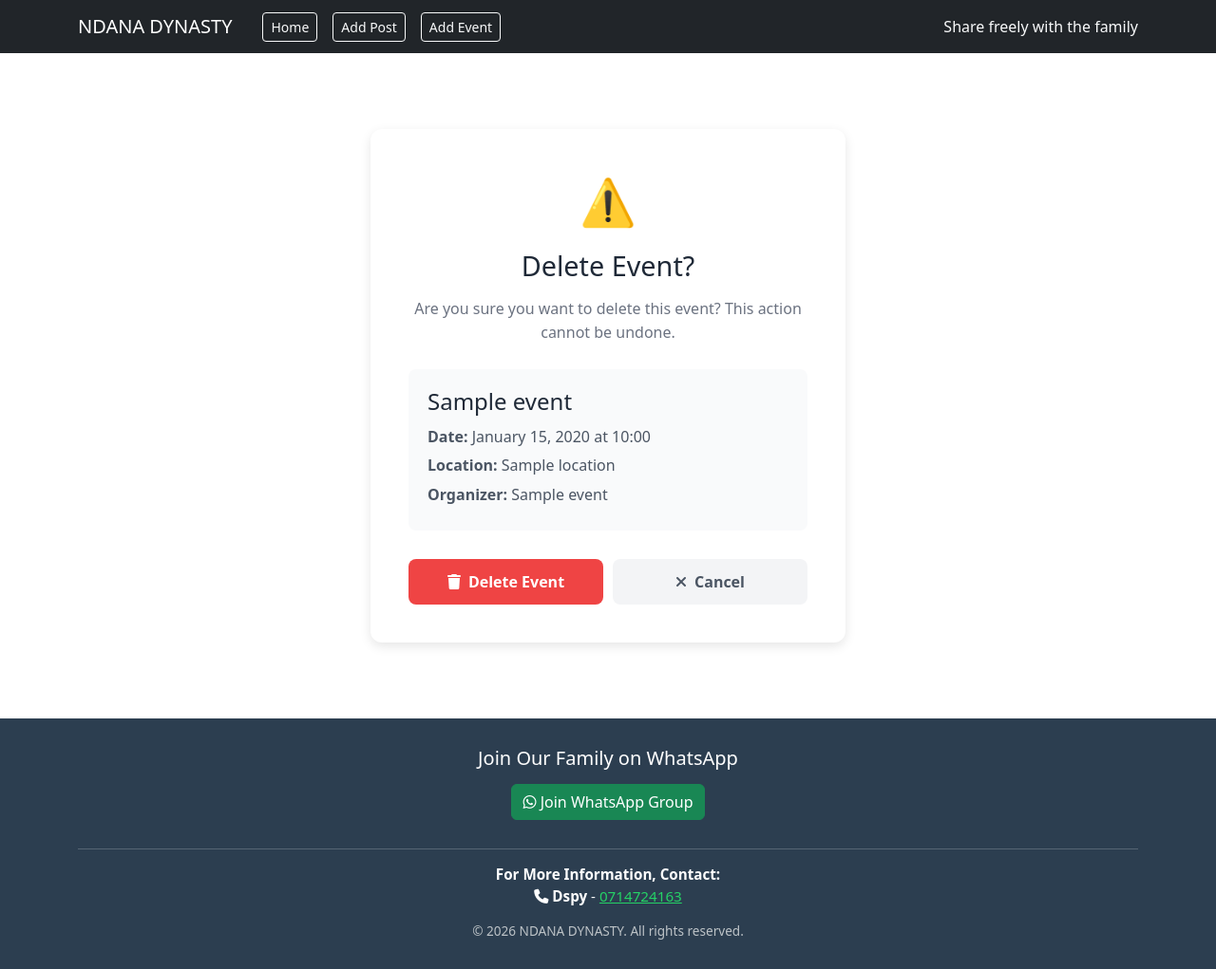
After one commit to Danny1606/ndanadynasty, a Django app: template news/templates/news/confirm_delete_event.html in a window 1280 px wide. The commit adds this page. Shown: the whole page at 95% size. Run offline with Django 5.2, Linux system fonts and the light colour scheme; the template is opened without the code that fills it: most values are stand-ins (such as "Sample title", 1, 10 or a date in 2020).

Commit message:
Show edit/delete buttons for all posts, comments, and events; add delete event functionality and about button

```diff
--- /dev/null
+++ b/news/templates/news/confirm_delete_event.html
@@ -0,0 +1,134 @@
+{% extends 'base.html' %}
+{% block content %}
+<style>
+    .delete-container {
+        max-width: 500px;
+        margin: 80px auto;
+        padding: 40px;
+        background: white;
+        border-radius: 12px;
+        box-shadow: 0 4px 12px rgba(0, 0, 0, 0.1);
+        text-align: center;
+    }
+
+    .delete-container h2 {
+        color: #1f2937;
+        margin-bottom: 15px;
+        font-size: 1.8rem;
+    }
+
+    .delete-container p {
+        color: #6b7280;
+        margin-bottom: 25px;
+        line-height: 1.6;
+    }
+
+    .event-details {
+        background: #f9fafb;
+        padding: 20px;
+        border-radius: 8px;
+        margin-bottom: 30px;
+        text-align: left;
+    }
+
+    .event-details h4 {
+        color: #1f2937;
+        margin-bottom: 10px;
+    }
+
+    .event-details p {
+        color: #4b5563;
+        margin: 5px 0;
+    }
+
+    .btn-group {
+        display: flex;
+        gap: 10px;
+    }
+
+    .btn-delete, .btn-cancel {
+        flex: 1;
+        padding: 12px;
+        border: none;
+        border-radius: 8px;
+        font-size: 1rem;
+        font-weight: 600;
+        cursor: pointer;
+        transition: all 0.3s;
+        text-decoration: none;
+        display: flex;
+        align-items: center;
+        justify-content: center;
+        gap: 8px;
+    }
+
+    .btn-delete {
+        background: #ef4444;
+        color: white;
+    }
+
+    .btn-delete:hover {
+        background: #dc2626;
+        transform: translateY(-2px);
+        box-shadow: 0 4px 12px rgba(239, 68, 68, 0.4);
+    }
+
+    .btn-cancel {
+        background: #f3f4f6;
+        color: #4b5563;
+    }
+
+    .btn-cancel:hover {
+        background: #e5e7eb;
+    }
+
+    .warning-icon {
+        font-size: 3rem;
+        margin-bottom: 15px;
+    }
+
+    @media (max-width: 768px) {
+        .delete-container {
+            margin: 20px;
+            padding: 20px;
+        }
+
+        .delete-container h2 {
+            font-size: 1.4rem;
+        }
+
+        .btn-group {
+            flex-direction: column;
+        }
+    }
+</style>
+
+<div class="delete-container">
+    <div class="warning-icon">⚠️</div>
+    <h2>Delete Event?</h2>
+    <p>Are you sure you want to delete this event? This action cannot be undone.</p>
+
+    <div class="event-details">
+        <h4>{{ event.title }}</h4>
+        <p><strong>Date:</strong> {{ event.date|date:"F d, Y" }}{% if event.time %} at {{ event.time|time:"H:i" }}{% endif %}</p>
+        {% if event.location %}
+        <p><strong>Location:</strong> {{ event.location }}</p>
+        {% endif %}
+        {% if event.organizer_name %}
+        <p><strong>Organizer:</strong> {{ event.organizer_name }}</p>
+        {% endif %}
+    </div>
+
+    <form method="post">
+        {% csrf_token %}
+        <div class="btn-group">
+            <button type="submit" class="btn-delete">
+                <i class="fas fa-trash"></i> Delete Event
+            </button>
+            <a href="{% url 'home' %}" class="btn-cancel">
+                <i class="fas fa-times"></i> Cancel
+            </a>
+        </div>
+    </form>
+</div>
+{% endblock %}
--- a/news/urls.py
+++ b/news/urls.py
@@ -21,6 +21,7 @@ urlpatterns = [
     # Event URLs
     path('add-event/', views.add_event_view, name='add_event'),
     path('edit-event/<int:event_id>/', views.edit_event_view, name='edit_event'),
+    path('delete-event/<int:event_id>/', views.delete_event_view, name='delete_event'),
 
     # Family pages (keep About + Contact, remove Tree)
     path('family/home/', views.family_home_view, name='family_home'),
```
Also changed, not shown: news/templates/news/home.html (+7 -7 lines), news/views.py (+9 -5 lines).
